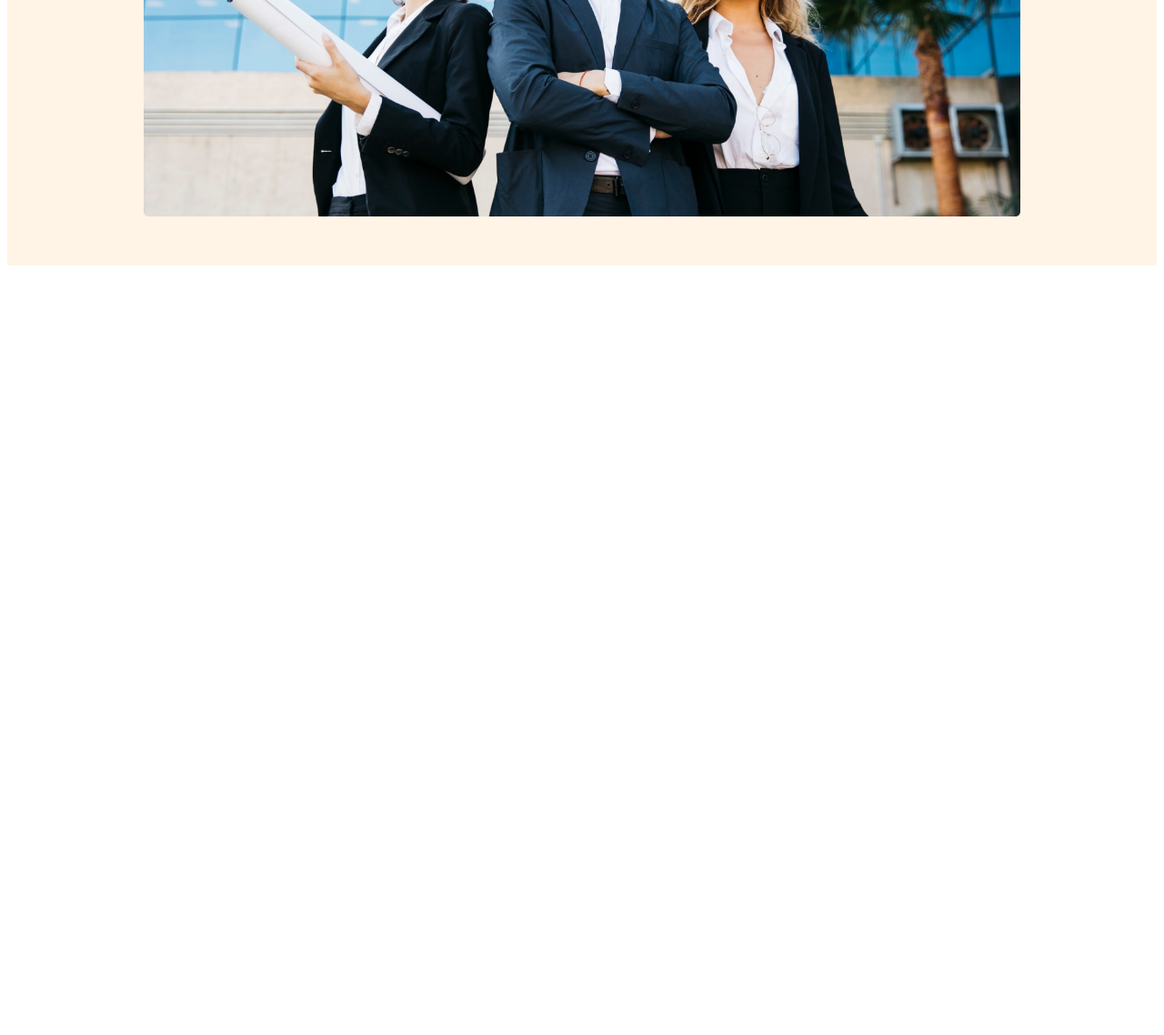
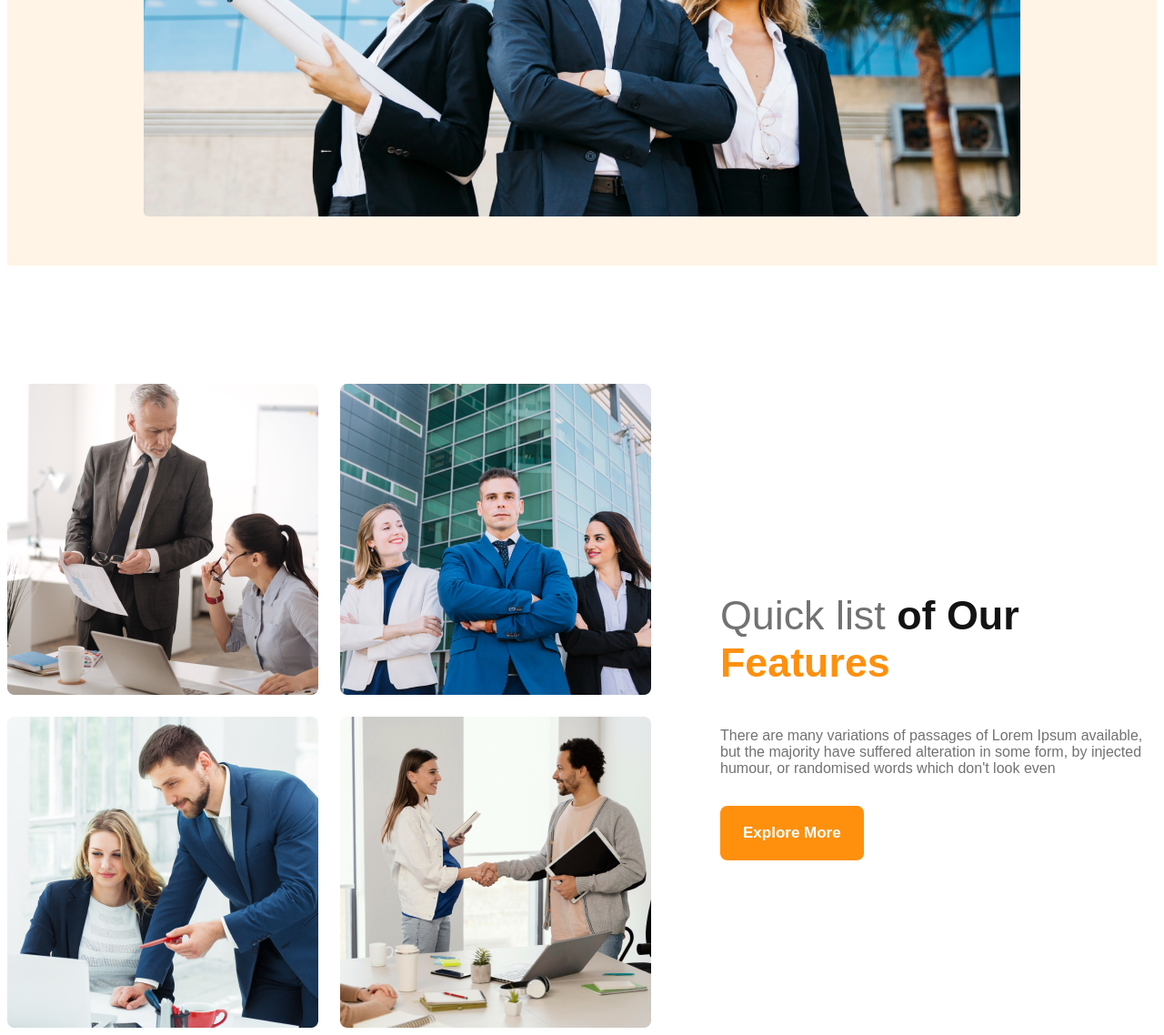
Before and after one commit to tanjimulhasan12345/architect-web, a plain HTML site: page index.html in a window 1280 px wide. Shown: the part 839-1977 px from the top of the page at 91% size. Before the commit the page ends 1139 px from the top, so only its background shows below. Drawn offline with Linux system fonts and the light colour scheme.

Commit message:
finished for today

```diff
--- a/index.html
+++ b/index.html
@@ -3,7 +3,7 @@
 <head>
     <meta charset="UTF-8">
     <meta name="viewport" content="width=device-width, initial-scale=1.0">
-    <title>Document</title>
+    <title>Architect.web</title>
     <link rel="stylesheet" href="styles.css">
 </head>
 <body>
@@ -39,6 +39,28 @@
     </header>
 
     <main>
+    <!-- features section -->
+
+    <section class="teams-container">
+
+        <div class="teams-img-container">
+            <img src="images/team1.png" alt="">
+            <img src="images/team2.png" alt="">
+            <img src="images/team3.png" alt="">
+            <img src="images/team4.png" alt="">
+        </div>
+
+        <div class="teams-content">
+            <h3 class="teams-title"><spam class="no1">Quick list</spam>
+                                    <spam class="no2"> of Our </spam>
+                                    <samp class="no3">Features</samp></h3>
+
+            <p class="teams-text">There are many variations of passages of Lorem Ipsum available, but the majority have suffered alteration in some form, by injected humour, or randomised words which don't look even</p>
+
+            <button class="btn-primary">Explore More</button>
+        </div>
+
+    </section>
 
     </main>
     <footer>
--- a/styles.css
+++ b/styles.css
@@ -54,6 +54,49 @@ nav li a{ text-decoration:none ;
 
 .banner img{width: 100%;}
 
+/* main's styles */
+
+main{
+    max-width: 1440px;
+    margin: 0 auto;
+}
+
+/* teams styles */
+.teams-container{display: flex;
+                    align-items: center;
+                    gap: 76px;
+                    margin-top: 130px;}
+
+.teams-img-container{display: grid;
+                        grid-template-columns: repeat(2, 1fr);
+                        gap: 1.5rem;}
+
+.teams-text{color: var(--Dark-03, #727272);
+            font-size: 16px;
+            font-style: normal;
+            font-weight: 400;
+            margin-top: 24px;
+            margin-bottom: 32px;}
+
+.teams-title{font-size: 45px;
+            font-style: normal;
+            font-weight: 500;}
+
+.no1{color: var(--Dark-03, #727272);
+    font-size: 2.8rem;
+    font-style: normal;
+    font-weight: 500;}
+
+.no2{color: var(--Dark-01, #131313);
+    font-size: 2.8rem;
+    font-style: normal;
+    font-weight: 700;}
+
+.no3{color: #FF900E;
+    font-size: 2.8rem;
+    font-style: normal;
+    font-weight: 700;}
+
 /* responsive styles */
 
 /* mobiles and phone */
```
